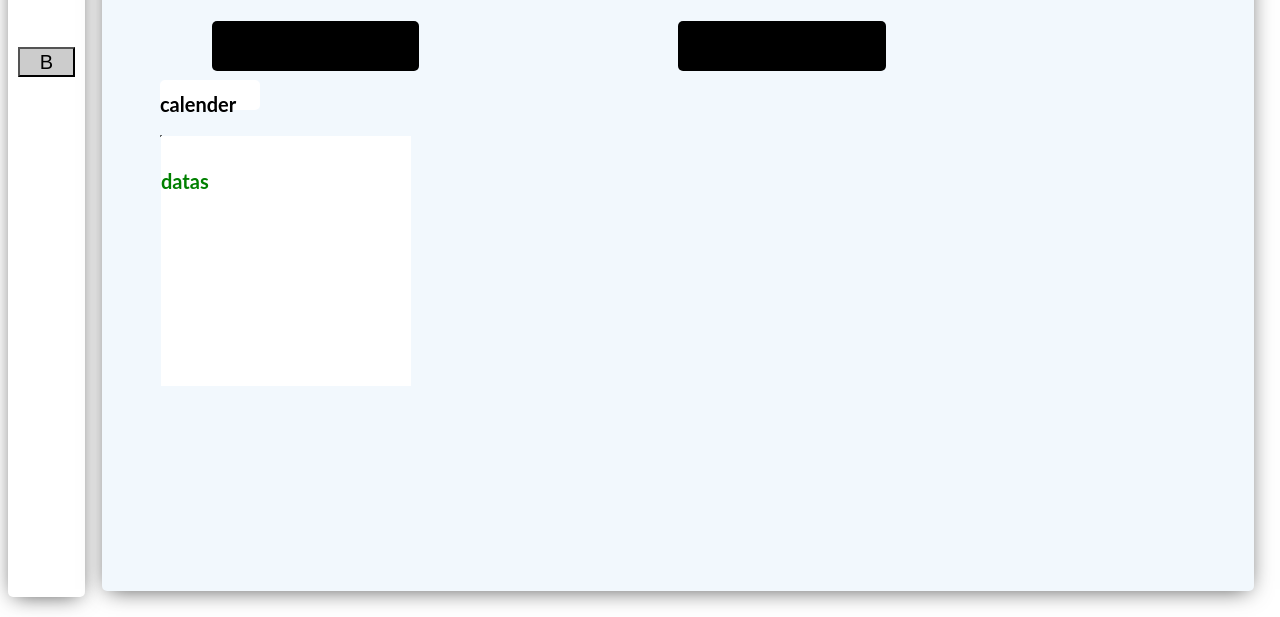
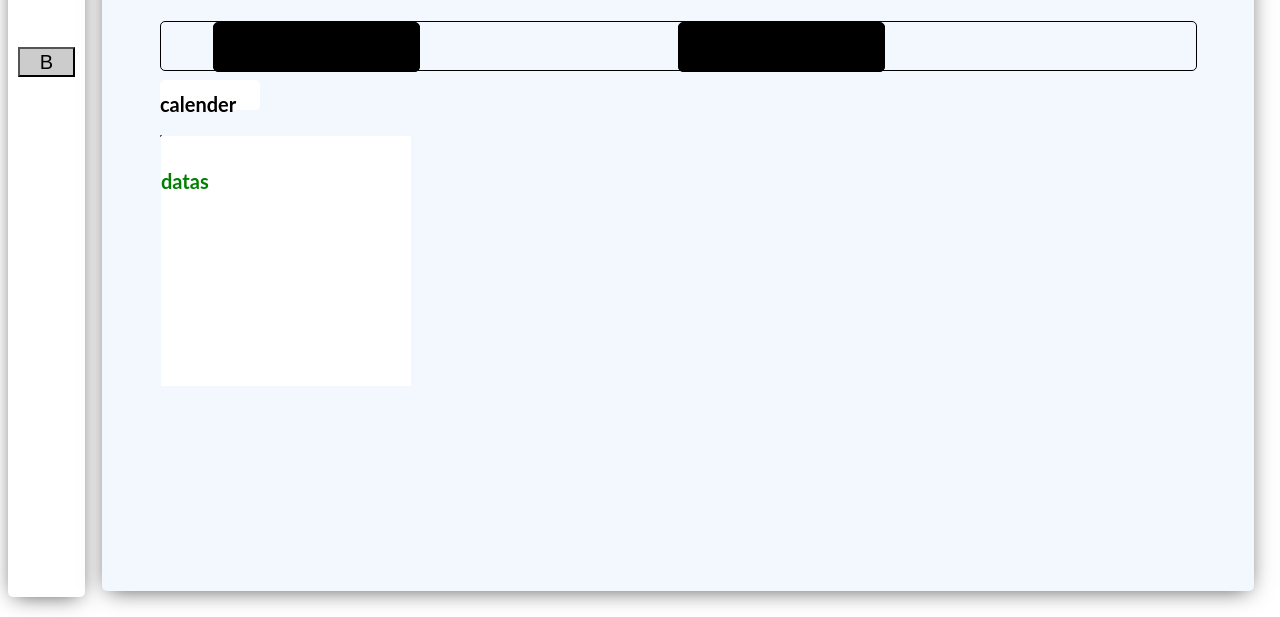
Before and after one commit to Sir-kinuthia-001/Climate-Control-and-Visualization-Dashboard, a website: page index.html in a window 1280 px wide. Shown: the part 183-800 px from the top of the page. Drawn offline with nearby package versions, Linux system fonts and the light colour scheme.

Commit message:
Update style.css

```diff
--- a/style.css
+++ b/style.css
@@ -137,8 +137,8 @@ left: 5%;
 width:90%;
 height: 50px;
 border: 1px;
-/*border-style: solid;
-border-color:#000;*/
+border-style: solid;
+border-color:#000;
 border-radius:5px;
 }
 .progress-bar{
@@ -149,8 +149,8 @@ border-radius:5px;
   height: 50px;
   background-color: #000;
   border: 1px;
-  /*border-style: solid;
-  border-color:#000;*/
+  border-style: solid;
+  border-color:#000;
   border-radius:5px;
 }
 .active-accounts{
@@ -161,8 +161,8 @@ border-radius:5px;
   height: 50px;
   background-color: #000;
   border: 1px;
-  /*border-style: solid;
-  border-color:#000;*/
+  border-style: solid;
+  border-color:#000;
   border-radius:5px;
 }
 .Business-container-content{
```
